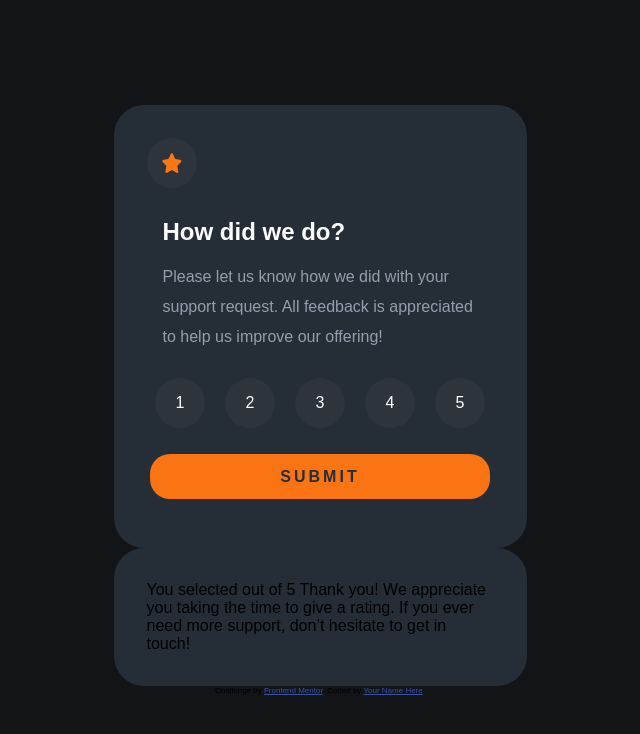
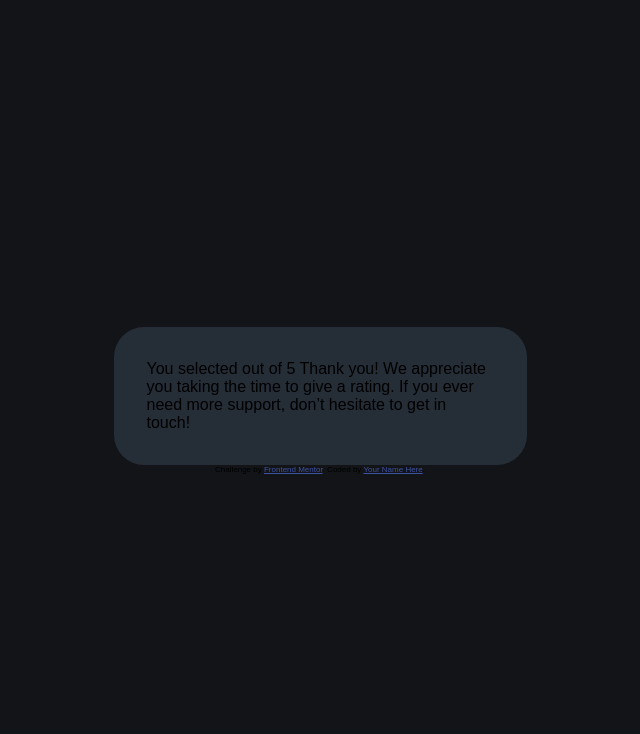
Before and after one commit to marta-00/InteractiveRating, a plain HTML site: page index.html in a window 1280 px wide. Both pictures are taken after a click on the button "SUBMIT". Shown: the whole page, without its empty margins (320-960 px from the left). Drawn offline with Linux system fonts and the light colour scheme; a web font is replaced by a local one.

Commit message:
modified:   index.html 	new file:   main.js

````diff
--- a/index.html
+++ b/index.html
@@ -9,7 +9,7 @@
 
   <title>Frontend Mentor | Interactive rating component</title>
   <link rel="stylesheet" href="style.css">
-</head>
+  <script src="main.js" defer></script>
 
 <body>
 
@@ -31,13 +31,13 @@
         <p> 5 </p>
       </div>
 
-      <button>SUBMIT</button>
+      <button id="submit">SUBMIT</button>
 
     </div>
    <!-- Rating state end -->
 
    <!-- Thank you state start -->
-    <div class="card" id="thank-you">
+    <div class="card" id="thankyou">
 
      You selected <!-- Add rating here --> out of 5
 
--- /dev/null
+++ b/main.js
@@ -0,0 +1,22 @@
+const rating = document.getElementById('rating');
+const submit = document.getElementById('submit');
+
+const thankyou = document.getElementById('thankyou');
+
+submit.addEventListener('click', () => {
+    thankyou.style.display = 'block';
+    rating.style.display = 'none';
+
+    setTimeout(() => {
+        thankyou.style.display = 'none';
+        rating.style.display = 'block';
+    }
+
+
+    , 5000);
+}
+);
+
+```
+add the following code to the main.css file:
+```
````
